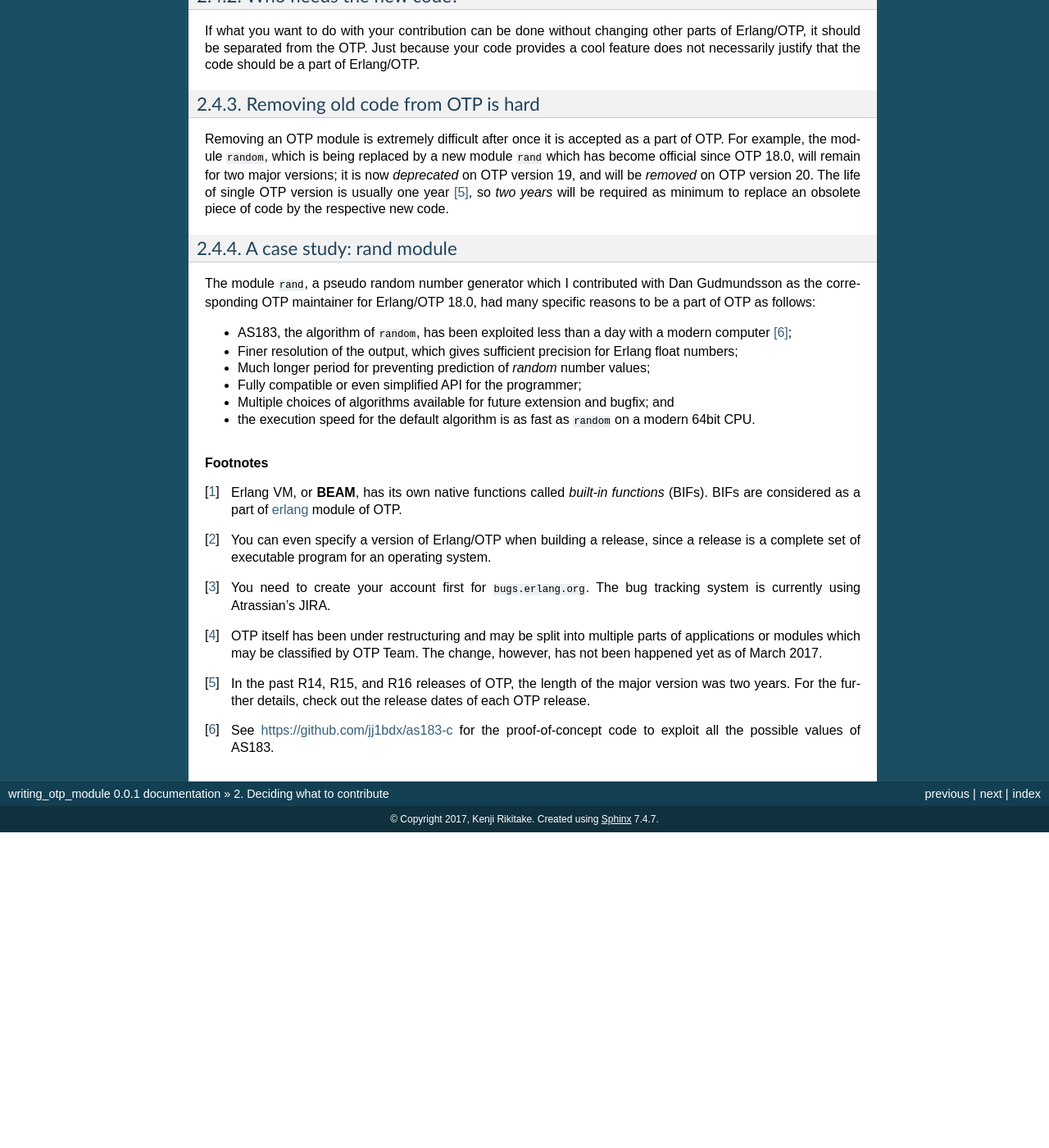
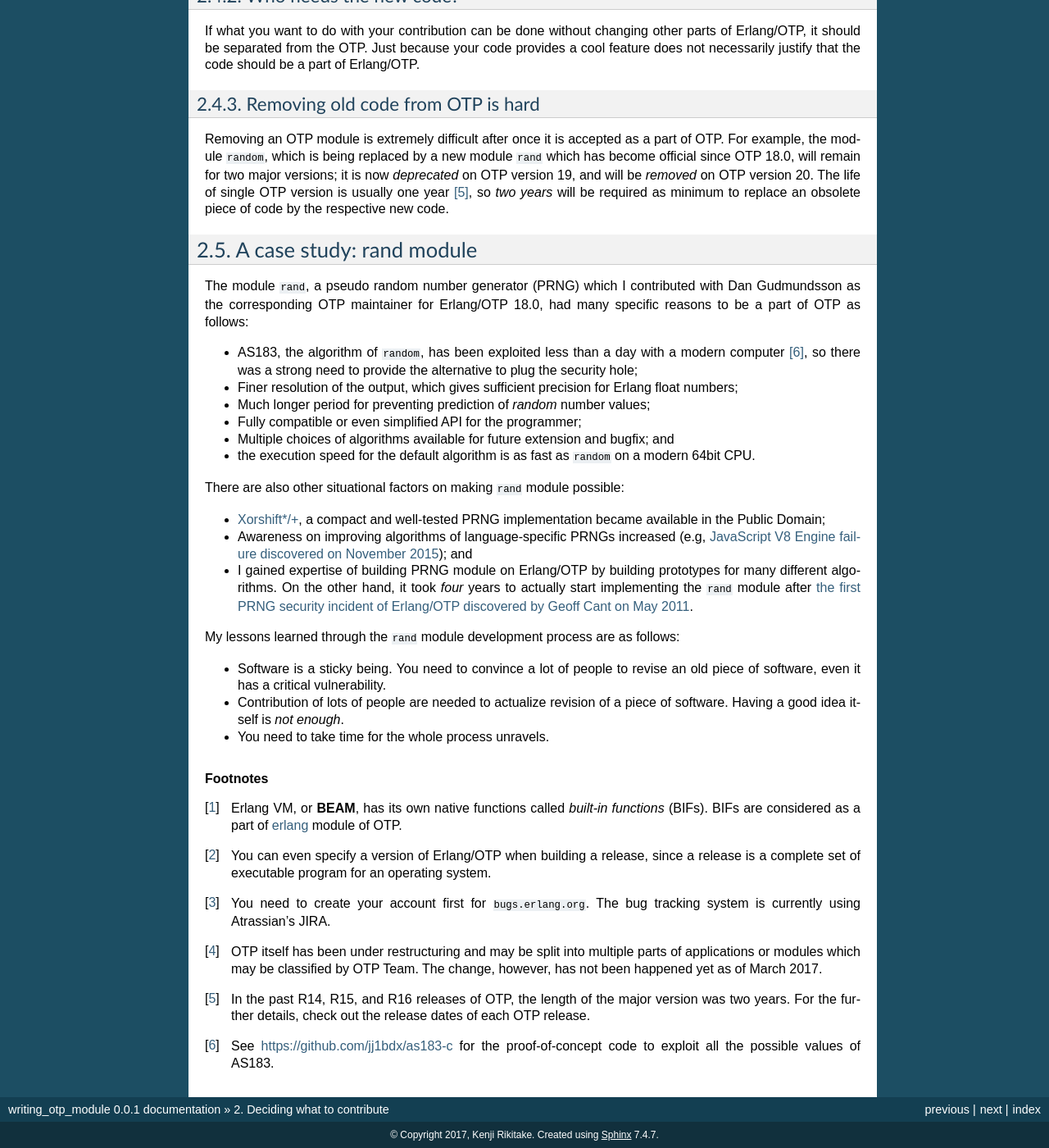
Before and after one commit to jj1bdx/writing-otp-modules, a Sphinx documentation site: the page built from draft/source/what-to-contribute.rst, in a window 1280 px wide and 1400 px high, scrolled down 1920 px. Shown: the whole window at 82% size. Built offline with Sphinx 7.4.7, drawn with Linux system fonts in a browser that asks for light colours; before the commit the page ends 2935 px from its top, so only the background shows below that; some of the changed text lies outside the part shown.

Commit message:
source/what-to-contribute.rst: update and revise

```diff
--- a/draft/source/what-to-contribute.rst
+++ b/draft/source/what-to-contribute.rst
@@ -152,19 +152,49 @@ required as minimum to replace an obsolete piece of code by the
 respective new code.
 
 A case study: rand module
-^^^^^^^^^^^^^^^^^^^^^^^^^
+-------------------------
 
-The module ``rand``, a pseudo random number generator which I
+The module ``rand``, a pseudo random number generator (PRNG) which I
 contributed with Dan Gudmundsson as the corresponding OTP maintainer for
 Erlang/OTP 18.0, had many specific reasons to be a part of OTP as
 follows:
 
-* AS183, the algorithm of ``random``, has been exploited less than a day with a modern computer [#wtc6]_;
-* Finer resolution of the output, which gives sufficient precision for Erlang float numbers;
-* Much longer period for preventing prediction of *random* number values;
+* AS183, the algorithm of ``random``, has been exploited less than a day
+  with a modern computer [#wtc6]_, so there was a strong need to provide
+  the alternative to plug the security hole;
+* Finer resolution of the output, which gives sufficient precision for
+  Erlang float numbers;
+* Much longer period for preventing prediction of *random* number
+  values;
 * Fully compatible or even simplified API for the programmer;
-* Multiple choices of algorithms available for future extension and bugfix; and
-* the execution speed for the default algorithm is as fast as ``random`` on a modern 64bit CPU.
+* Multiple choices of algorithms available for future extension and
+  bugfix; and
+* the execution speed for the default algorithm is as fast as ``random``
+  on a modern 64bit CPU.
+
+There are also other situational factors on making ``rand`` module possible:
+
+* `Xorshift*/+ <http://xoroshiro.di.unimi.it/>`_, a compact and
+  well-tested PRNG implementation became available in the Public Domain;
+* Awareness on improving algorithms of language-specific PRNGs increased
+  (e.g, `JavaScript V8 Engine failure discovered on November 2015
+  <https://v8project.blogspot.jp/2015/12/theres-mathrandom-and-then-theres.html>`_);
+  and
+* I gained expertise of building PRNG module on Erlang/OTP by building
+  prototypes for many different algorithms. On the other hand, it took
+  *four* years to actually start implementing the ``rand`` module after
+  `the first PRNG security incident of Erlang/OTP discovered by Geoff
+  Cant on May 2011 <http://www.kb.cert.org/vuls/id/178990>`_.
+
+My lessons learned through the ``rand`` module development process are
+as follows:
+
+* Software is a sticky being. You need to convince a lot of people to
+  revise an old piece of software, even it has a critical vulnerability.
+* Contribution of lots of people are needed to actualize revision of a
+  piece of software. Having a good idea itself is *not enough*.
+* You need to take time for the whole process unravels.
+
 
 .. rubric:: Footnotes
 
```
